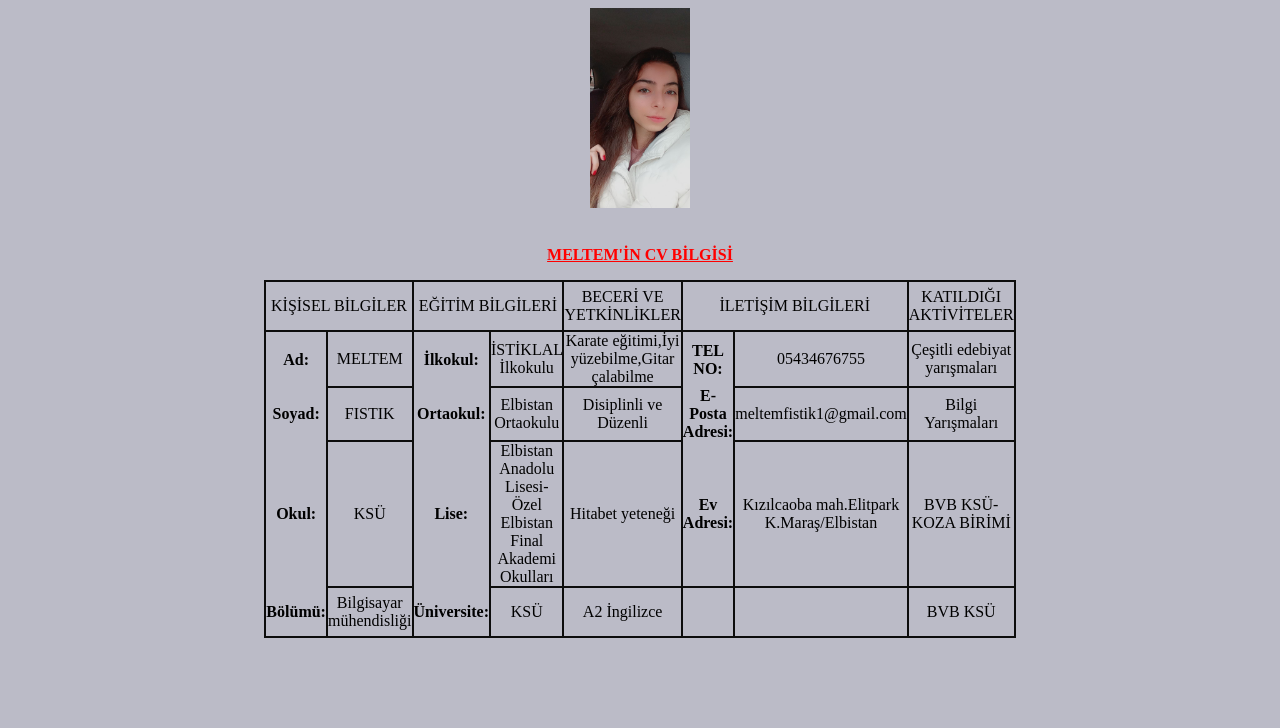
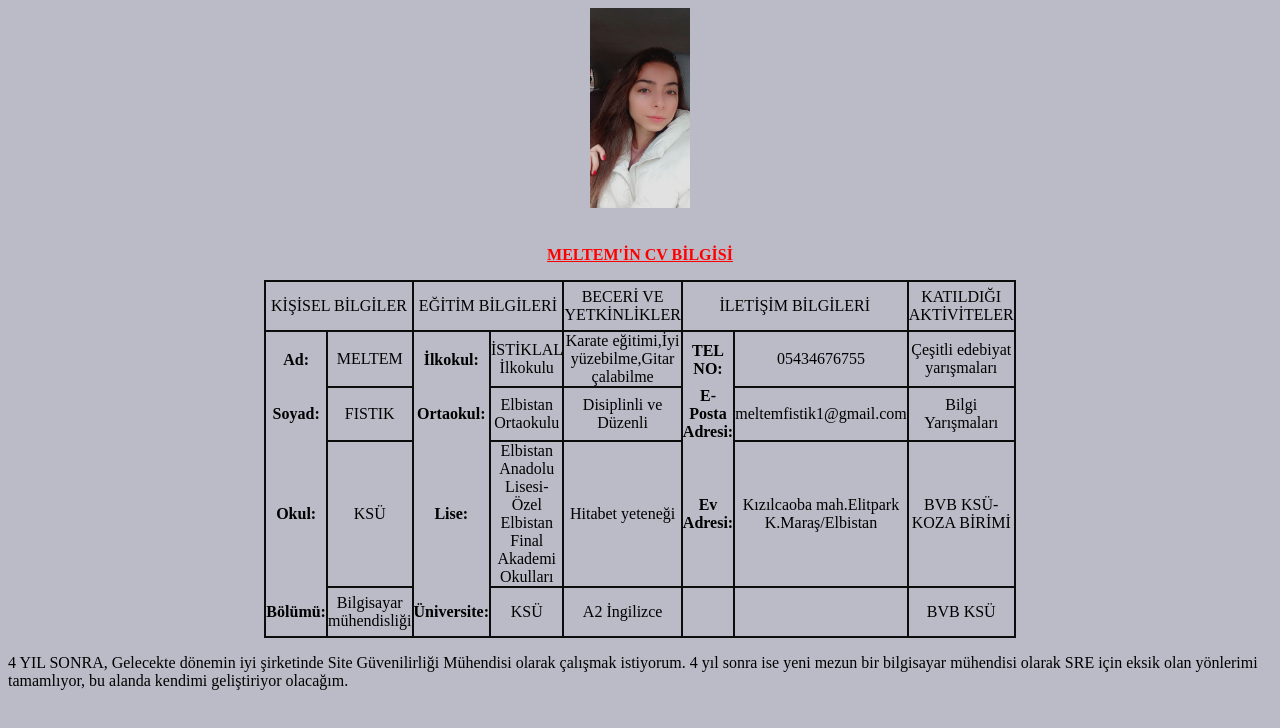
Before and after one commit to Meltemfistik/Meltemfistik.github.io, a plain HTML site: page index.html in a window 1280 px wide. Drawn offline with Linux system fonts and the light colour scheme.

Commit message:
Update index.html

```diff
--- a/index.html
+++ b/index.html
@@ -108,7 +108,13 @@ border: rgb(12, 12, 12) 2px solid;
 </tr>
 
 </table>
+<p>
+4 YIL SONRA,
+Gelecekte dönemin iyi şirketinde Site Güvenilirliği Mühendisi olarak çalışmak istiyorum.
+4 yıl sonra ise yeni mezun bir bilgisayar mühendisi olarak SRE için eksik olan yönlerimi tamamlıyor,
+bu alanda kendimi geliştiriyor olacağım.
 
+</p>
 
 
 </div>
```
